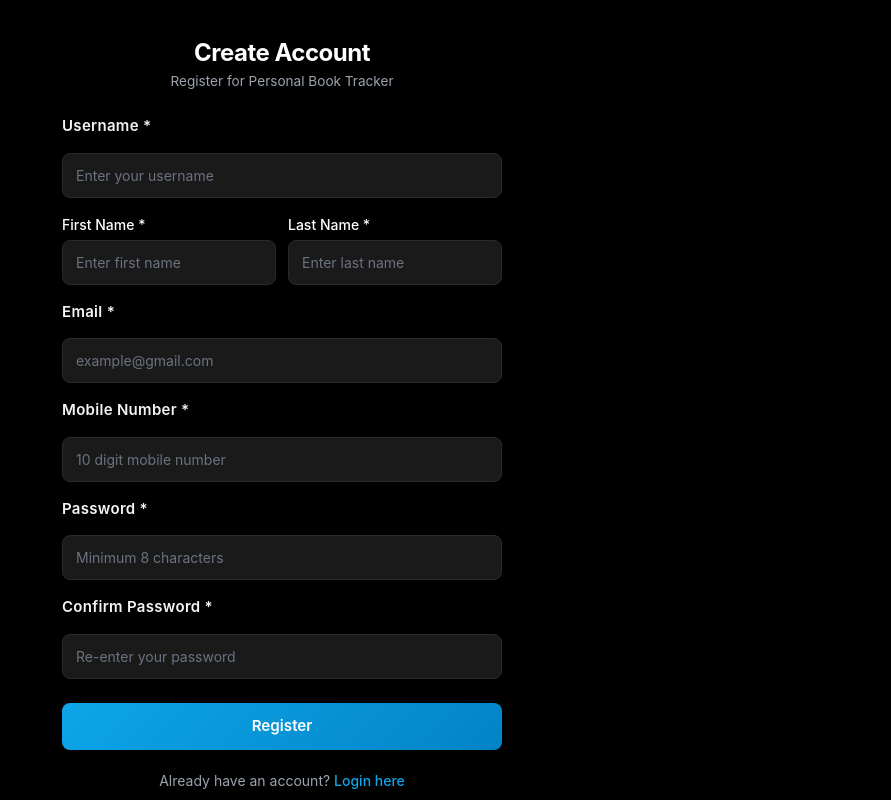
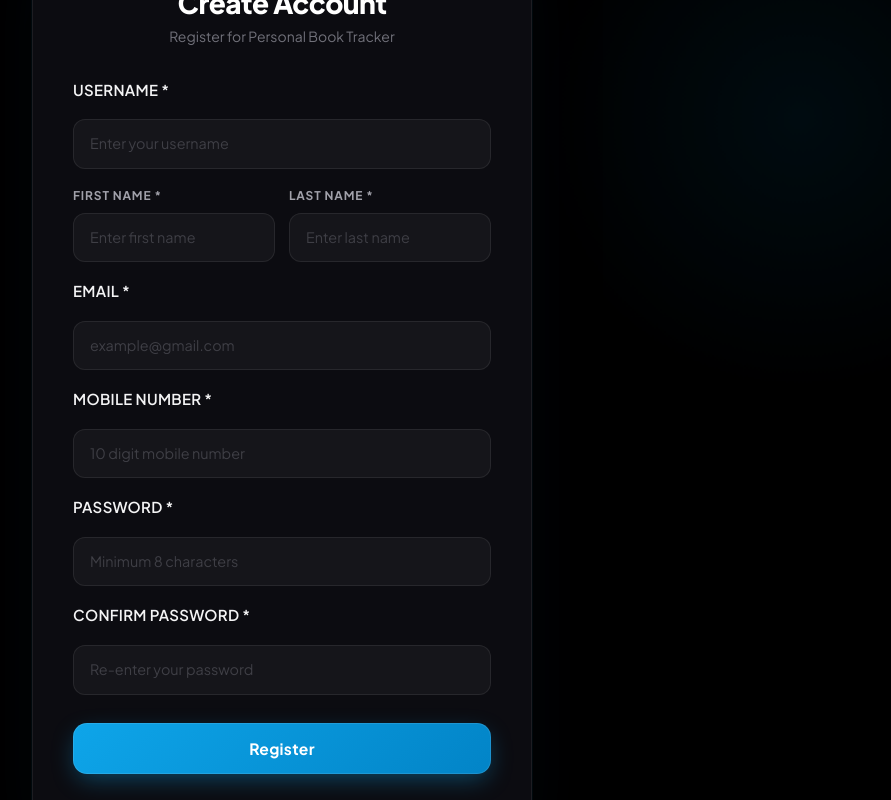
Before and after one commit to H24-D/Personal-Book-Tracker-System, a React (Vite) app in the folder Frontend/: page /register in a window 1280 px wide. Shown: the whole page, without its empty margins (358-1249 px from the left). Built offline with nearby package versions, Linux system fonts and the light colour scheme.

Commit message:
Update Register.css

```diff
--- a/Frontend/src/routes/Register.css
+++ b/Frontend/src/routes/Register.css
@@ -1,173 +1,409 @@
-* {
+@import url('https://fonts.googleapis.com/css2?family=Plus+Jakarta+Sans:wght@300;400;500;600;700;800&display=swap');
+
+*, *::before, *::after {
   margin: 0;
   padding: 0;
   box-sizing: border-box;
 }
 
-body, html {
+html, body {
   height: 100%;
-  overflow: hidden;
 }
 
+/* ══════════════════════════════════════
+   PAGE WRAPPER
+══════════════════════════════════════ */
 .register-container {
   width: 100vw;
-  height: 100vh;
-  background-color: #000000;
+  min-height: 100vh;
+  background: #000000;
   display: flex;
   align-items: center;
   justify-content: center;
-  padding-top: 30px;
+  padding: 40px 16px;
   overflow-y: auto;
+  position: relative;
+  font-family: 'Plus Jakarta Sans', -apple-system, BlinkMacSystemFont, sans-serif;
 }
 
-.register-box {
-  width: 100%;
-  max-width: 480px;
-  padding: 20px;
+/* Background orbs */
+.register-container::before {
+  content: '';
+  position: fixed;
+  width: 650px;
+  height: 650px;
+  background: radial-gradient(circle, rgba(14, 165, 233, 0.1) 0%, transparent 65%);
+  top: -220px;
+  right: -220px;
+  animation: orbFloat 9s ease-in-out infinite;
+  pointer-events: none;
+  z-index: 0;
 }
 
+.register-container::after {
+  content: '';
+  position: fixed;
+  width: 500px;
+  height: 500px;
+  background: radial-gradient(circle, rgba(99, 102, 241, 0.08) 0%, transparent 65%);
+  bottom: -160px;
+  left: -160px;
+  animation: orbFloat 11s ease-in-out infinite reverse;
+  pointer-events: none;
+  z-index: 0;
+}
+
+@keyframes orbFloat {
+  0%, 100% { transform: translate(0, 0) scale(1);    opacity: 0.6; }
+  33%       { transform: translate(25px, -18px) scale(1.08); opacity: 0.9; }
+  66%       { transform: translate(-18px, 12px) scale(0.96); opacity: 0.7; }
+}
+
+/* ══════════════════════════════════════
+   CARD
+══════════════════════════════════════ */
+.register-box {
+  position: relative;
+  z-index: 1;
+  width: 100%;
+  max-width: 500px;
+  background: rgba(13, 13, 18, 0.97);
+  border: 1px solid rgba(255, 255, 255, 0.07);
+  border-radius: 28px;
+  padding: 44px 40px 40px;
+  box-shadow:
+    0 0 0 1px rgba(14, 165, 233, 0.04),
+    0 32px 72px -16px rgba(0, 0, 0, 0.9),
+    0 0 80px rgba(14, 165, 233, 0.05);
+  animation: cardEntrance 0.55s cubic-bezier(0.16, 1, 0.3, 1) both;
+  backdrop-filter: blur(20px);
+}
+
+/* Top accent glow line */
+.register-box::before {
+  content: '';
+  position: absolute;
+  top: 0;
+  left: 50%;
+  transform: translateX(-50%);
+  width: 55%;
+  height: 1px;
+  background: linear-gradient(90deg, transparent, #0ea5e9, #6366f1, transparent);
+  border-radius: 0 0 4px 4px;
+}
+
+@keyframes cardEntrance {
+  from {
+    opacity: 0;
+    transform: translateY(36px) scale(0.96);
+    filter: blur(4px);
+  }
+  to {
+    opacity: 1;
+    transform: translateY(0) scale(1);
+    filter: blur(0);
+  }
+}
+
+/* ══════════════════════════════════════
+   HEADER
+══════════════════════════════════════ */
 .register-title {
-  font-size: 1.5rem;
-  font-weight: 700;
+  font-size: 1.75rem;
+  font-weight: 800;
   color: #ffffff;
-  margin-bottom: 4px;
+  margin-bottom: 6px;
   text-align: center;
-  letter-spacing: -0.5px;
+  letter-spacing: -0.6px;
+  line-height: 1.2;
+  animation: fadeSlideUp 0.45s ease 0.1s both;
 }
 
 .register-subtitle {
-  font-size: 0.85rem;
-  color: #9ca3af;
-  margin-bottom: 24px;
+  font-size: 0.875rem;
+  color: #71717a;
+  margin-bottom: 32px;
   text-align: center;
+  font-weight: 400;
+  line-height: 1.5;
+  animation: fadeSlideUp 0.45s ease 0.15s both;
 }
 
-.error-message {
-  background-color: #7f1d1d;
-  border: 1px solid #991b1b;
-  color: #fecaca;
-  padding: 10px 14px;
-  border-radius: 8px;
-  margin-bottom: 16px;
-  font-size: 0.85rem;
+@keyframes fadeSlideUp {
+  from { opacity: 0; transform: translateY(10px); }
+  to   { opacity: 1; transform: translateY(0); }
 }
 
+/* ══════════════════════════════════════
+   ERROR MESSAGE
+══════════════════════════════════════ */
+.error-message {
+  display: flex;
+  align-items: flex-start;
+  gap: 10px;
+  background: rgba(239, 68, 68, 0.08);
+  border: 1px solid rgba(239, 68, 68, 0.2);
+  color: #fca5a5;
+  padding: 13px 16px;
+  border-radius: 12px;
+  margin-bottom: 20px;
+  font-size: 0.85rem;
+  font-weight: 500;
+  line-height: 1.5;
+  animation: shakeAlert 0.4s cubic-bezier(0.36, 0.07, 0.19, 0.97);
+}
+
+.error-message::before {
+  content: '⚠️';
+  font-size: 15px;
+  flex-shrink: 0;
+  margin-top: 1px;
+}
+
+@keyframes shakeAlert {
+  0%, 100% { transform: translateX(0); }
+  20%       { transform: translateX(-6px); }
+  40%       { transform: translateX(6px); }
+  60%       { transform: translateX(-4px); }
+  80%       { transform: translateX(4px); }
+}
+
+/* ══════════════════════════════════════
+   FORM GROUPS
+══════════════════════════════════════ */
 .form-group {
-  margin-bottom: 16px;
+  margin-bottom: 18px;
+  animation: fadeSlideUp 0.4s ease both;
 }
+
+.form-group:nth-child(1) { animation-delay: 0.18s; }
+.form-group:nth-child(2) { animation-delay: 0.22s; }
+.form-group:nth-child(3) { animation-delay: 0.26s; }
+.form-group:nth-child(4) { animation-delay: 0.30s; }
+.form-group:nth-child(5) { animation-delay: 0.34s; }
+.form-group:nth-child(6) { animation-delay: 0.38s; }
 
 .form-row {
   display: grid;
   grid-template-columns: 1fr 1fr;
-  gap: 12px;
-  margin-bottom: 16px;
+  gap: 14px;
+  margin-bottom: 18px;
+  animation: fadeSlideUp 0.4s ease 0.2s both;
 }
 
 .form-group-half {
   display: flex;
   flex-direction: column;
+  gap: 0;
 }
 
+/* ══════════════════════════════════════
+   LABELS
+══════════════════════════════════════ */
 .form-label {
-  font-size: 0.875rem;
-  font-weight: 500;
-  color: #ffffff;
-  margin-bottom: 5px;
+  font-size: 12px;
+  font-weight: 700;
+  color: #a1a1aa;
+  margin-bottom: 8px;
   display: block;
+  letter-spacing: 0.07em;
+  text-transform: uppercase;
 }
 
+/* ══════════════════════════════════════
+   INPUTS
+══════════════════════════════════════ */
 .form-input {
   width: 100%;
-  padding: 11px 13px;
-  background-color: #1a1a1a;
-  border: 1px solid #2a2a2a;
-  border-radius: 8px;
-  color: #ffffff;
-  font-size: 0.875rem;
-  transition: all 0.3s ease;
+  padding: 13px 16px;
+  background: rgba(255, 255, 255, 0.04);
+  border: 1.5px solid rgba(255, 255, 255, 0.08);
+  border-radius: 12px;
+  color: #f4f4f5;
+  font-size: 0.9rem;
+  font-family: inherit;
+  font-weight: 500;
+  transition:
+    border-color 0.22s ease,
+    background 0.22s ease,
+    box-shadow 0.22s ease,
+    transform 0.18s ease;
   outline: none;
   box-sizing: border-box;
+  -webkit-appearance: none;
 }
 
 .form-input::placeholder {
-  color: #6b7280;
+  color: #3f3f46;
+  font-weight: 400;
+}
+
+.form-input:hover:not(:disabled) {
+  border-color: rgba(255, 255, 255, 0.14);
+  background: rgba(255, 255, 255, 0.06);
 }
 
 .form-input:focus {
-  border-color: #3b82f6;
-  background-color: #222222;
-  box-shadow: 0 0 0 3px rgba(59, 130, 246, 0.1);
-}
-
-.form-input:hover:not(:disabled) {
-  border-color: #374151;
+  border-color: #0ea5e9;
+  background: rgba(14, 165, 233, 0.06);
+  box-shadow:
+    0 0 0 4px rgba(14, 165, 233, 0.12),
+    0 0 20px rgba(14, 165, 233, 0.07);
+  transform: translateY(-1px);
 }
 
 .form-input:disabled {
-  opacity: 0.6;
+  opacity: 0.4;
   cursor: not-allowed;
 }
 
+.form-input:focus-visible {
+  outline: 2px solid #0ea5e9;
+  outline-offset: 2px;
+}
+
+/* ══════════════════════════════════════
+   REGISTER BUTTON
+══════════════════════════════════════ */
 .register-button {
   width: 100%;
-  padding: 12px 18px;
-  background: linear-gradient(135deg, #0ea5e9 0%, #0284c7 100%);
+  padding: 14px 20px;
+  background: linear-gradient(135deg, #0ea5e9 0%, #0284c7 50%, #0369a1 100%);
+  background-size: 200% 200%;
   color: #ffffff;
-  font-size: 0.95rem;
-  font-weight: 600;
+  font-size: 0.975rem;
+  font-weight: 700;
+  font-family: inherit;
+  letter-spacing: 0.02em;
   border: none;
-  border-radius: 8px;
+  border-radius: 14px;
   cursor: pointer;
-  transition: all 0.3s ease;
-  margin-top: 8px;
+  transition:
+    transform 0.22s cubic-bezier(0.34, 1.56, 0.64, 1),
+    box-shadow 0.22s ease,
+    background-position 0.4s ease,
+    opacity 0.2s ease;
+  margin-top: 10px;
+  position: relative;
+  overflow: hidden;
+  box-shadow:
+    0 8px 24px -4px rgba(14, 165, 233, 0.4),
+    inset 0 0 0 1px rgba(255, 255, 255, 0.1);
+  animation: fadeSlideUp 0.4s ease 0.42s both;
+}
+
+/* Shine sweep */
+.register-button::after {
+  content: '';
+  position: absolute;
+  top: 0;
+  left: -100%;
+  width: 55%;
+  height: 100%;
+  background: linear-gradient(90deg, transparent, rgba(255,255,255,0.15), transparent);
+  transition: left 0.55s ease;
+  pointer-events: none;
 }
 
 .register-button:hover:not(:disabled) {
-  background: linear-gradient(135deg, #0284c7 0%, #0369a1 100%);
-  transform: translateY(-1px);
-  box-shadow: 0 4px 12px rgba(14, 165, 233, 0.3);
+  transform: translateY(-3px) scale(1.01);
+  box-shadow:
+    0 16px 40px -8px rgba(14, 165, 233, 0.55),
+    inset 0 0 0 1px rgba(255, 255, 255, 0.15);
+  background-position: right center;
+}
+
+.register-button:hover:not(:disabled)::after {
+  left: 150%;
 }
 
 .register-button:active:not(:disabled) {
-  transform: translateY(0);
+  transform: translateY(-1px) scale(0.99);
+  box-shadow: 0 6px 16px -4px rgba(14, 165, 233, 0.35);
 }
 
 .register-button:disabled {
-  opacity: 0.7;
+  opacity: 0.5;
   cursor: not-allowed;
   transform: none;
+  box-shadow: none;
 }
 
+.register-button:focus-visible {
+  outline: 2px solid #0ea5e9;
+  outline-offset: 3px;
+}
+
+/* ══════════════════════════════════════
+   FOOTER
+══════════════════════════════════════ */
 .register-footer {
   text-align: center;
-  margin-top: 20px;
+  margin-top: 24px;
   font-size: 0.875rem;
-  color: #9ca3af;
+  color: #52525b;
+  animation: fadeSlideUp 0.4s ease 0.48s both;
 }
 
 .register-link {
   color: #0ea5e9;
   text-decoration: none;
-  font-weight: 500;
-  transition: color 0.3s ease;
+  font-weight: 700;
+  transition: color 0.2s ease;
+  position: relative;
+}
+
+.register-link::after {
+  content: '';
+  position: absolute;
+  bottom: -2px;
+  left: 0;
+  width: 0;
+  height: 1px;
+  background: #38bdf8;
+  transition: width 0.3s ease;
 }
 
 .register-link:hover {
-  color: #0284c7;
-  text-decoration: underline;
+  color: #38bdf8;
 }
 
+.register-link:hover::after {
+  width: 100%;
+}
+
+/* ══════════════════════════════════════
+   DIVIDER (optional utility)
+══════════════════════════════════════ */
+.register-divider {
+  width: 100%;
+  height: 1px;
+  background: linear-gradient(90deg, transparent, rgba(255,255,255,0.06), transparent);
+  margin: 8px 0;
+}
+
+/* ══════════════════════════════════════
+   RESPONSIVE — TABLET
+══════════════════════════════════════ */
 @media (max-width: 640px) {
   .register-container {
-    padding: 30px 16px;
+    padding: 28px 12px 40px;
+    align-items: flex-start;
+  }
+
+  .register-box {
+    padding: 36px 24px 32px;
+    border-radius: 22px;
+    max-width: 100%;
   }
 
   .register-title {
-    font-size: 1.75rem;
+    font-size: 1.5rem;
   }
 
   .register-subtitle {
-    font-size: 0.9rem;
+    font-size: 0.85rem;
+    margin-bottom: 24px;
   }
 
   .form-row {
@@ -176,26 +412,43 @@ body, html {
   }
 
   .form-group-half {
-    margin-bottom: 20px;
+    margin-bottom: 18px;
   }
 
   .form-input {
-    padding: 12px 14px;
-    font-size: 0.9rem;
+    padding: 14px 15px;
+    font-size: 16px; /* prevents iOS zoom */
+    border-radius: 10px;
   }
 
   .register-button {
-    padding: 12px 18px;
+    padding: 14px 18px;
     font-size: 0.95rem;
+    border-radius: 12px;
   }
 }
 
-.form-input:focus-visible {
-  outline: 2px solid #3b82f6;
-  outline-offset: 2px;
+/* ══════════════════════════════════════
+   RESPONSIVE — MOBILE
+══════════════════════════════════════ */
+@media (max-width: 380px) {
+  .register-box {
+    padding: 28px 18px 28px;
+    border-radius: 18px;
+  }
+
+  .register-title {
+    font-size: 1.35rem;
+  }
+
+  .form-label {
+    font-size: 11px;
+  }
 }
 
-.register-button:focus-visible {
-  outline: 2px solid #0ea5e9;
-  outline-offset: 2px;
+/* ══════════════════════════════════════
+   SMOOTH SCROLL
+══════════════════════════════════════ */
+html {
+  scroll-behavior: smooth;
 }
```
